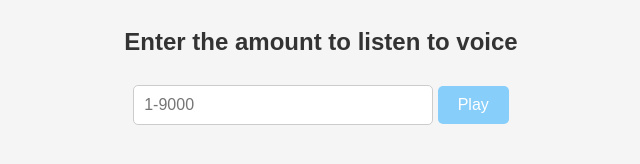
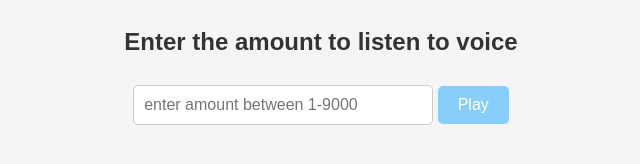
Before and after one commit to mokshitha890/phonepay-voice-demo-js, a plain HTML site: page public/index.html in a window 1280 px wide. Shown: the whole page, without its empty margins (319-959 px from the left). Drawn offline with Linux system fonts and the light colour scheme.

Commit message:
modified input element

```diff
--- a/public/index.html
+++ b/public/index.html
@@ -42,7 +42,7 @@
 </head>
 <body>
     <h2>Enter the amount to listen to voice </h2>
-    <input type="number" id="numberInput" placeholder="1-9000">
+    <input type="number" id="numberInput" placeholder="enter amount between 1-9000">
     <button id="playButton" onclick="playNumberAudio()">Play</button>
    <script>
     function breakDownNumber(num) {
```
